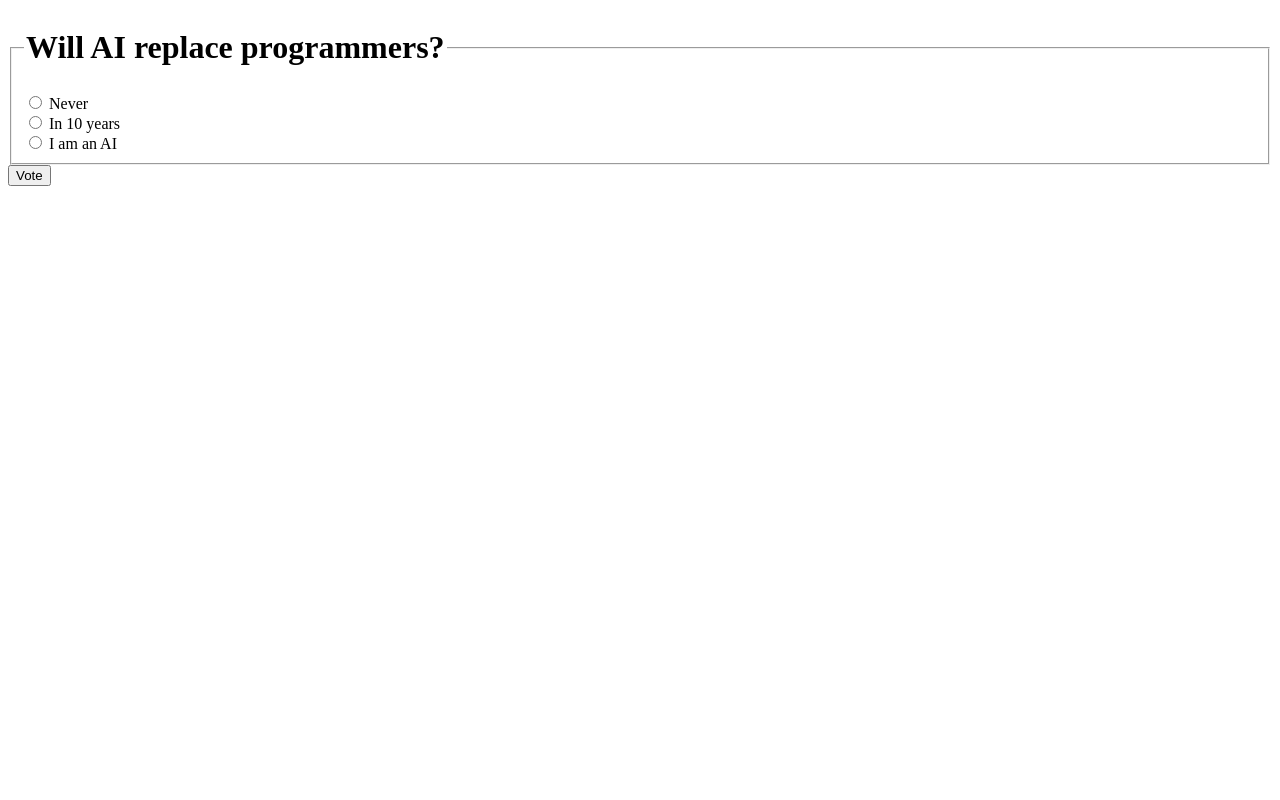
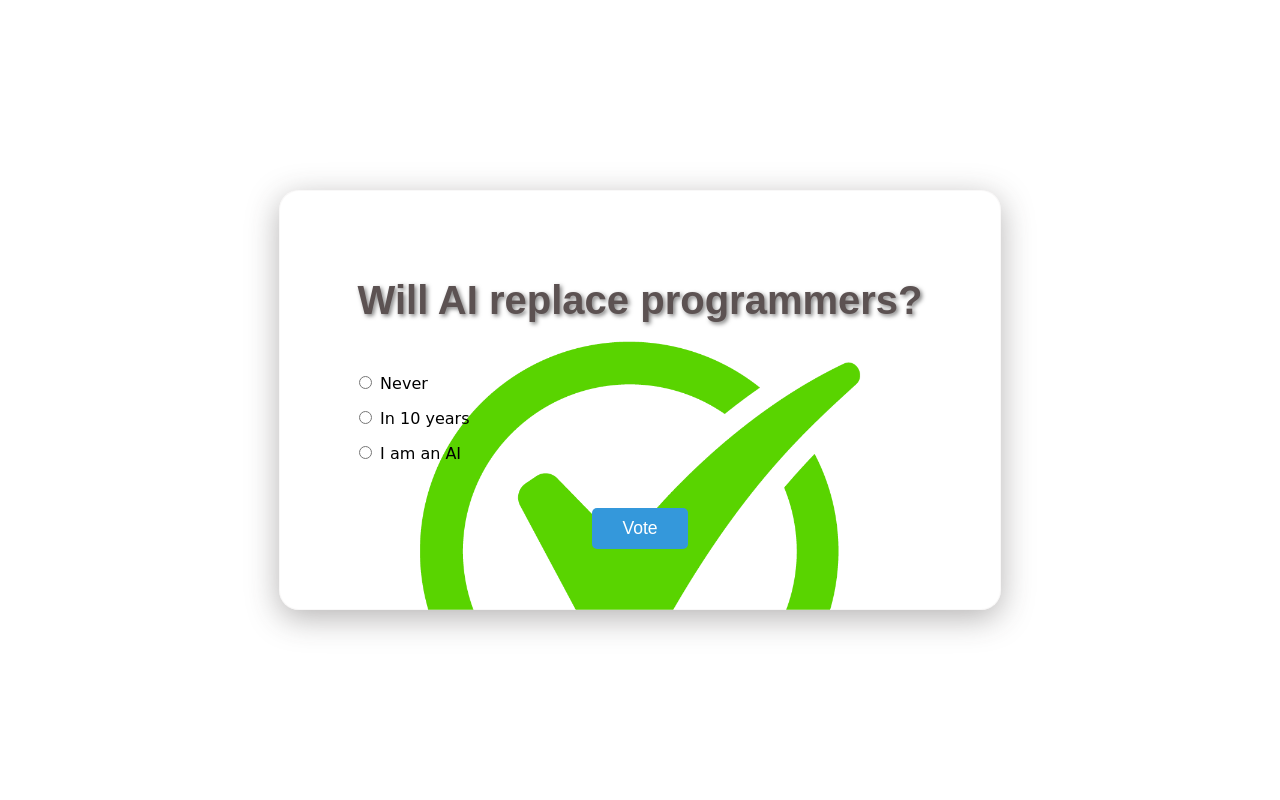
Before and after one commit to fenet128T/django_polls, a Django app: page /polls/1/ in a window 1280 px wide. Run offline with Django 5.2, Linux system fonts and the light colour scheme; data comes from the database, SQL or seed files in the repository; both versions use the stored data as it was after the commit.

Commit message:
update style css

```diff
--- a/mysite/settings.py
+++ b/mysite/settings.py
@@ -116,3 +116,4 @@ USE_TZ = True
 # https://docs.djangoproject.com/en/6.0/howto/static-files/
 
 STATIC_URL = 'static/'
+STATIC_ROOT = BASE_DIR / 'staticfiles'
--- a/polls/static/polls/style.css
+++ b/polls/static/polls/style.css
@@ -1,6 +1,153 @@
+
+html, body {
+    height: 100%;
+    margin: 0;
+    font-family: 'Poppins', sans-serif; /* A modern font */
+}
+
+body {
+    background-color: rgb(255, 255, 255);
+    display: flex;
+    justify-content: center;
+    align-items: center;
+}
+
+.container {
+    background: rgba(255, 255, 255, 0.15) url("images/background.png");
+    background-size: cover;
+    backdrop-filter: blur(1200px);
+    padding: 60px;
+    border-radius: 20px;
+    border: 1px solid rgba(236, 231, 231, 0.3);
+    box-shadow: 0 8px 32px 0 rgba(53, 50, 50, 0.37);
+    width: 80%;
+    max-width: 600px;
+    text-align: center;
+}
+
+h1 {
+    color: rgb(92, 82, 82);
+    font-size: 2.5rem;
+    margin-bottom: 30px;
+    text-shadow: 2px 2px 4px rgba(0,0,0,0.5);
+}
+
+ul {
+    list-style: none;
+    padding: 10px;
+}
+
+li {
+    margin: 15px 0;
+}
+
 li a {
-    color: green;
+    text-decoration: none;
+    color:  rgb(92, 82, 82);
+    background: rgba(0, 0, 0, 0.1);
+    display: block;
+    padding: 15px;
+    border-radius: 10px;
+    transition: 0.3s;
+    border: 1px solid transparent;
 }
-body {
-    background: white url("images/background.jpg") no-repeat;
+
+li a:hover {
+    background: rgba(34, 63, 59, 0.3);
+    border: 1px solid rgb(235, 230, 230);
+    transform: translateY(-3px);
 }
+/* Container for the voting form */
+.paper-form {
+    background: #fdfcf0; /* Paper color */
+    padding: 40px;
+    width: 90%;
+    max-width: 500px;
+    margin: 50px auto;
+    box-shadow: 10px 10px 20px rgba(0,0,0,0.3);
+
+    /* Safer torn edge effect */
+    clip-path: polygon(
+        0% 0%, 100% 1%, 98% 50%, 100% 99%, 50% 97%, 0% 100%, 2% 50%
+    );
+    border: 1px solid #e0e0e0;
+}
+
+/* Style the question title */
+.paper-form h1 {
+    font-family: 'Courier New', Courier, monospace;
+    color: #333;
+    border-bottom: 2px solid #3498db; /* Blue 'underline' look */
+    padding-bottom: 10px;
+}
+
+/* Style the choice labels */
+.paper-form fieldset {
+    border: none;
+    padding: 0;
+}
+
+.paper-form label {
+    display: block;
+    font-family: 'Comic Sans MS', cursive; /* Handwritten feel */
+    font-size: 1.2rem;
+    margin: 10px 0;
+    cursor: pointer;
+}
+
+.choice-row {
+    margin: 15px 0;
+    text-align: left;
+    font-family: 'Comic Sans MS', cursive, sans-serif; /* Handwritten feel */
+}
+/* The Vote Button */
+.vote-btn {
+    background: #3498db;
+    color: white;
+    padding: 10px 30px;
+    border: none;
+    border-radius: 5px;
+    cursor: pointer;
+    font-size: 1.1rem;
+    margin-top: 20px;
+}
+
+.vote-btn:active {
+    transform: translate(2px, 2px);
+    box-shadow: none;
+    background: #2980b9;
+}
+
+/* Results list styling */
+/* Style for the results list inside the paper container */
+.results-list {
+    list-style: none;
+    padding: 0;
+    text-align: left;
+}
+
+.results-list li {
+    padding: 10px;
+    border-bottom: 1px dashed #ccc;
+    display: flex;
+    justify-content: space-between;
+    align-items: center;
+    font-family: 'Comic Sans MS', cursive;
+}
+
+.badge {
+    background: #e74c3c;
+    color: white;
+    padding: 2px 10px;
+    border-radius: 12px;
+    font-size: 0.8rem;
+}
+
+.btn-small {
+    display: inline-block;
+    margin-top: 20px;
+    margin-right: 10px;
+    text-decoration: none;
+    color: #3498db;
+    font-weight: bold;
+}
--- a/polls/templates/polls/detail.html
+++ b/polls/templates/polls/detail.html
@@ -1,21 +1,32 @@
+{% load static %}
 <!DOCTYPE html>
 <html lang="en">
 <head>
     <meta charset="utf-8">
-    <title>details</title>
+    <meta name="viewport" content="width=device-width, initial-scale=1.0">
+    <title>{{ question.question_text }}</title>
+    <link rel="stylesheet" href="{% static 'polls/style.css' %}">
 </head>
 <body>
+    <div class="container">
         <form action="{% url 'polls:vote' question.id %}" method="post">
             {% csrf_token %}
-<fieldset>
+            <fieldset style="border: none;">
                 <legend><h1>{{ question.question_text }}</h1></legend>
-    {% if error_message %}<p><strong>{{ error_message }}</strong></p>{% endif %}
+
+                {% if error_message %}
+                    <p style="color: #e74c3c;"><strong>{{ error_message }}</strong></p>
+                {% endif %}
+
                 {% for choice in question.choice_set.all %}
+                    <div class="choice-row">
                         <input type="radio" name="choice" id="choice{{ forloop.counter }}" value="{{ choice.id }}">
-        <label for="choice{{ forloop.counter }}">{{ choice.choice_text }}</label><br>
+                        <label for="choice{{ forloop.counter }}">{{ choice.choice_text }}</label>
+                    </div>
                 {% endfor %}
             </fieldset>
-<input type="submit" value="Vote">
+            <input type="submit" value="Vote" class="vote-btn">
         </form>
+    </div>
 </body>
 </html>
```
Also changed, not shown: polls/static/polls/admin_custom.css (added, +45 -0 lines), polls/templates/admin/base_site.html (added, +17 -0 lines), polls/templates/admin/index.html (added, +51 -0 lines), polls/templates/polls/index.html (+7 -3 lines), polls/templates/polls/results.html (+15 -4 lines), polls/templates/polls/vote.html (deleted, +0 -12 lines), db.sqlite3, polls/static/polls/images/background.jpg (deleted), polls/static/polls/images/background.png (added). Lines whose indentation alone changed are shown as unchanged.
